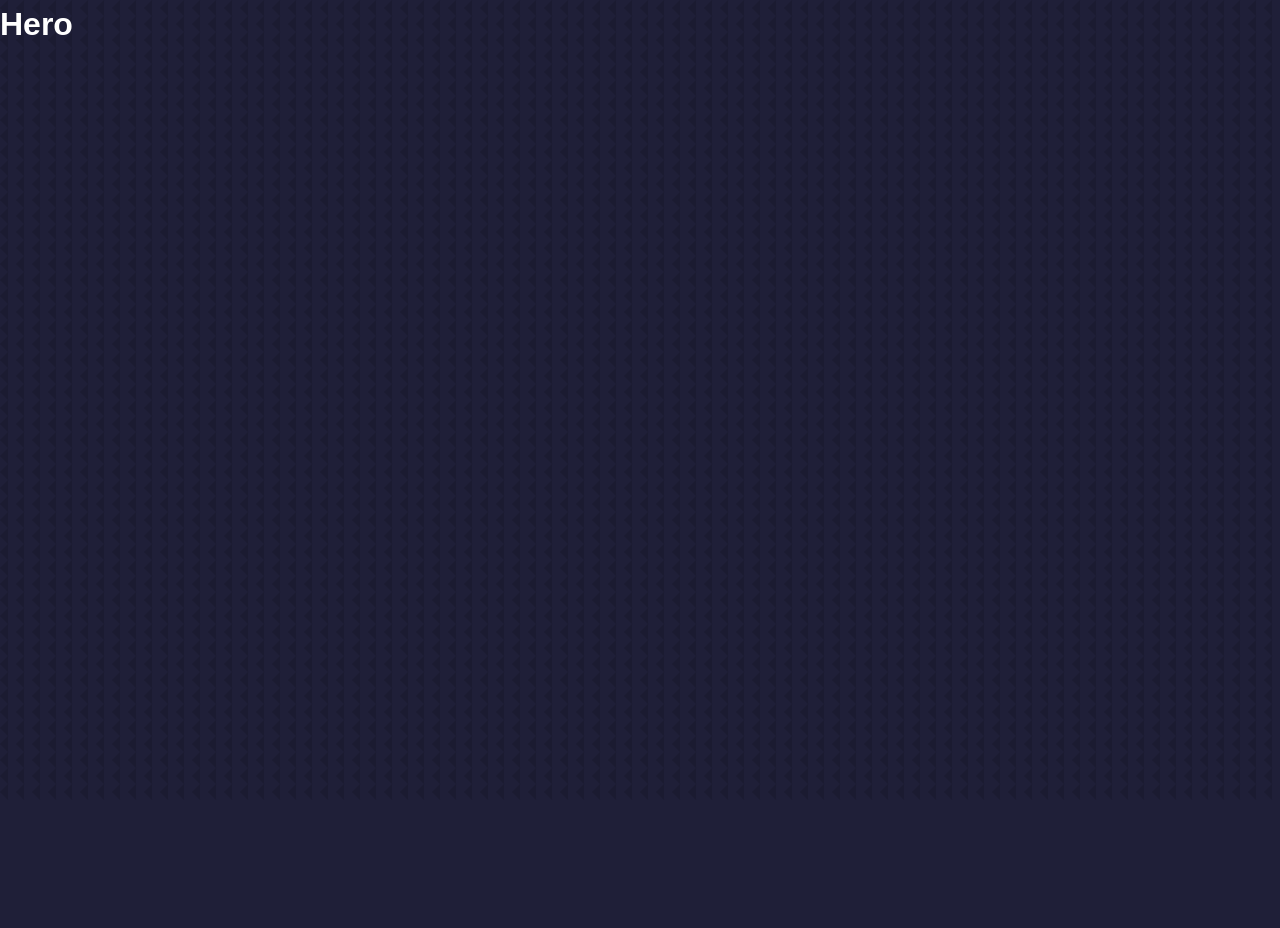
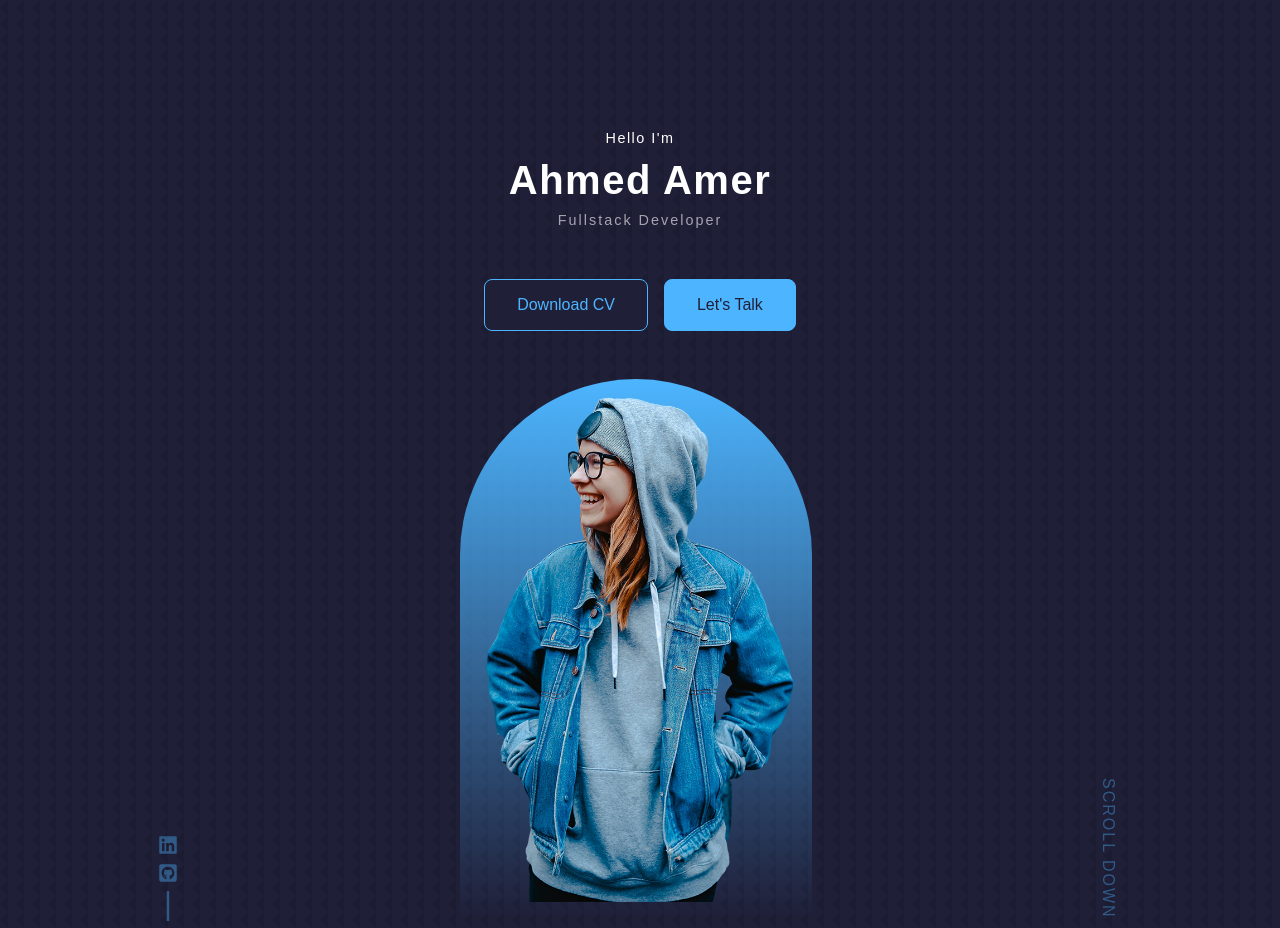
Before and after one commit to JJAHMEDAMER/React-Projects, a React (Create React App) app in the folder Full-Projects/portofolio-01/: page / in a window 1280 px wide. Before the commit the page ends 800 px from the top, so only its background shows below. Built offline with nearby package versions, Linux system fonts and the light colour scheme.

Commit message:
hero section content && styling

```diff
--- a/Full-Projects/portofolio-01/src/components/hero/hero.css
+++ b/Full-Projects/portofolio-01/src/components/hero/hero.css
@@ -1,3 +1,115 @@
-.hero{
+:root {
+    /* transition-property: all;
+    transition-duration: 250ms;
+    transition-timing-function: ease-in-out; */
+    --transition: all 250ms ease-in-out;
+}
 
+.section {
+    margin-top: 8rem;
 }
+
+.hero {
+    display: flex;
+    flex-direction: column;
+    align-items: center;
+}
+
+.hero>h1 {
+    font-size: 2.5rem;
+    font-weight: 900;
+    letter-spacing: 1.5px;
+}
+
+.hero>h2 {
+    font-size: 0.9rem;
+    font-weight: 400;
+    letter-spacing: 1.5px;
+}
+
+.hero>h3 {
+    font-size: 0.9rem;
+    font-weight: 400;
+    letter-spacing: 2px;
+    color: var(--trans-white-color);
+}
+
+.hero--btns {
+    display: flex;
+    gap: 1rem;
+}
+
+button {
+    padding: 0.8rem 2rem;
+    color: var(--bg-color);
+    background-color: var(--prim-color);
+
+    border-radius: 0.5rem;
+    border-width: 1px;
+    border-style: solid;
+    border-color: var(--prim-color);
+
+    cursor: pointer;
+
+    transition: var(--transition);
+}
+
+button:hover {
+    background-color: var(--bg-color);
+    color: var(--prim-color);
+}
+
+.sec-btn {
+    background-color: var(--bg-color);
+    color: var(--prim-color);
+}
+
+.sec-btn:hover {
+    color: var(--white-color);
+    background-color: var(--prim-color-var);
+}
+
+.hero--content {
+    width: 75%;
+    display: flex;
+    justify-content: space-between;
+    align-items: flex-end;
+}
+
+.hero--img {
+    width: 22rem;
+    padding: 1rem;
+    background: linear-gradient(var(--prim-color), #fff0);
+    border-radius: 50% 50% 0 0 / 11rem 11rem 0 0;
+}
+
+.hero--sroll--down {
+    writing-mode: vertical-rl;
+    letter-spacing: 2px;
+    color: var(--prim-color-var);
+}
+
+.hero--icons {
+    color: var(--prim-color-var);
+    display: flex;
+    flex-direction: column;
+    align-items: center;
+    gap: 0.8rem;
+}
+
+.hero--icons>.line {
+    height: 1.5rem;
+    width: 0.15rem;
+    background-color: var(--prim-color-var);
+    border-radius: 0.75rem/0.075rem;
+}
+
+.hero--icons>* {
+    transform: scale(1.25);
+    transition: var(--transition);
+}
+
+.hero--icons>*:hover {
+    transform: scale(1.3);
+    color: var(--prim-color);
+}
--- a/Full-Projects/portofolio-01/src/components/hero/hero.jsx
+++ b/Full-Projects/portofolio-01/src/components/hero/hero.jsx
@@ -1,8 +1,35 @@
+//Dependencies
+import { GrLinkedin } from "react-icons/gr"
+import { FaGithubSquare, FaLinkedin, } from "react-icons/fa"
+
 // Styling
 import "./hero.css"
 
+// Images
+import heroImg from "../../assets/me.png"
+
 export const Hero = () => {
-    return <div className="hero">
-        <h1>Hero</h1>
+    return <div className="section">
+        <div className="hero">
+            <h2>Hello I'm</h2>
+            <h1>Ahmed Amer</h1>
+            <h3>Fullstack Developer</h3>
+            <div className="v-3rem"></div>
+            <div className="hero--btns">
+                <button className="sec-btn">Download CV</button>
+                <button> Let's Talk</button>
+            </div>
+            <div className="v-3rem"></div>
+            <div className="hero--content">
+                <div className="hero--icons">
+                    <FaLinkedin />
+                    <FaGithubSquare />
+                    <div className="line"></div>
+                </div>
+                <img src={heroImg} alt="ahmed-amer-img" className="hero--img" />
+                <p className="hero--sroll--down">SCROLL DOWN</p>
+            </div>
+
+        </div>
     </div>
 }
--- a/Full-Projects/portofolio-01/src/index.css
+++ b/Full-Projects/portofolio-01/src/index.css
@@ -82,3 +82,7 @@ body {
     font-family: 'Poppins', sans-serif;
     background-image: url(./assets/bg-texture.png);
 }
+
+.v-3rem{
+    height: 3rem;
+}
```
